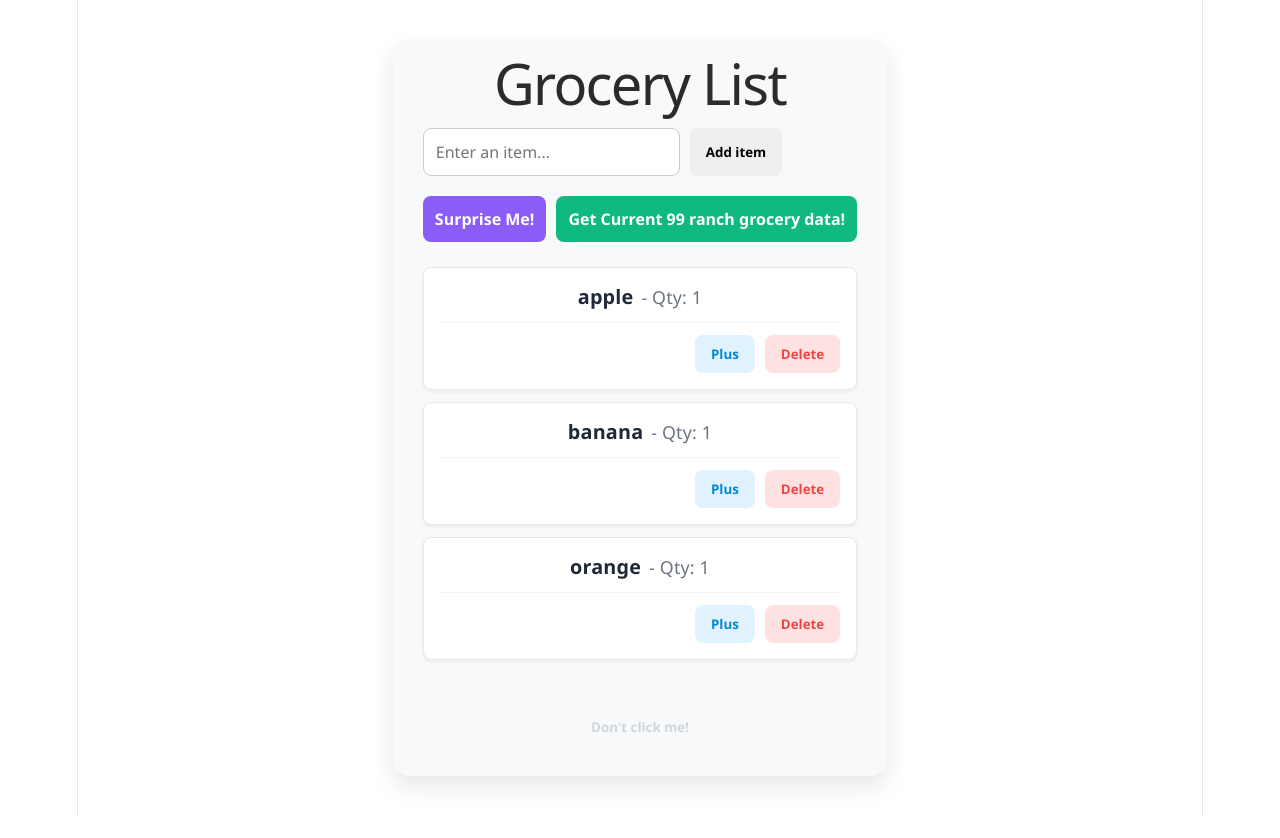
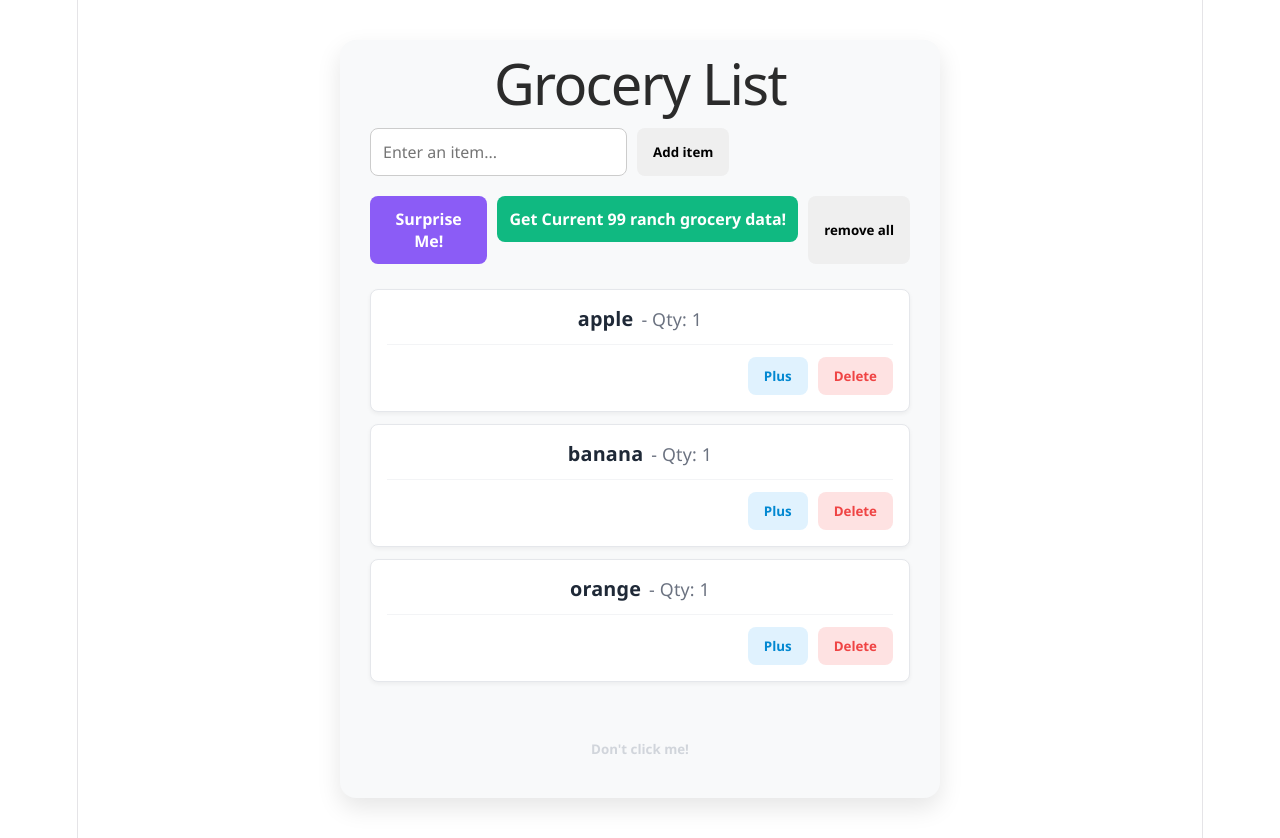
Before and after one commit to longjiedeng123-wq/React-Practice, a React (Vite) app in the folder react-practice/: page / in a window 1280 px wide. Before the commit the page ends 816 px from the top, so only its background shows below. Built offline with nearby package versions, Linux system fonts and the light colour scheme.

Commit message:
fix(frontend): update duplicate check in handleAdd to prevent crash when parsing mixed data types. Add a remove all button.

```diff
--- a/react-practice/src/App.jsx
+++ b/react-practice/src/App.jsx
@@ -30,7 +30,13 @@ function App() {
       		inputValue = inputValue.replace(WHITELIST_REGEX, "");
     	}
 		const cleanedInput = inputValue.trim().toLowerCase().replace(WHITELIST_REGEX, '').replace(/\s+/g, ' ');
-		const isDuplicate = groceries.some(item => item.trim().toLowerCase() === cleanedInput);
+		// Update duplicate check to safely handle both strings and objects
+        const isDuplicate = groceries.some(item => {
+            // If it's an object, grab the english_name. Otherwise, just use the string.
+            const itemName = typeof item === 'object' && item !== null ? item.english_name : item;
+
+            return itemName.trim().toLowerCase() === cleanedInput;
+        });
 		if (isDuplicate) {
 			let randomErrorMessage;
 			do {
@@ -65,6 +71,9 @@ function App() {
 	function handleFetchedItems(items) {
 		setGroceries([...groceries, ...items]);
 	}
+	function removeAllItem() {
+		setGroceries([]);
+	}
 	return (
 		<div className = "app-container">
 			<h1 className = "app-title">
@@ -80,7 +89,14 @@ function App() {
                 </button>
 
                 <Fetch99Ranch updateGroceries={handleFetchedItems} />
+				<button
+					className="remove-all-btn"
+					onClick={removeAllItem}
+				>
+					remove all
+				</button>
             </div>
+
 			<ul className="grocery-list">
                 {groceries.map((item, index) => {
                     const isObject = typeof item === 'object' && item !== null;
```
